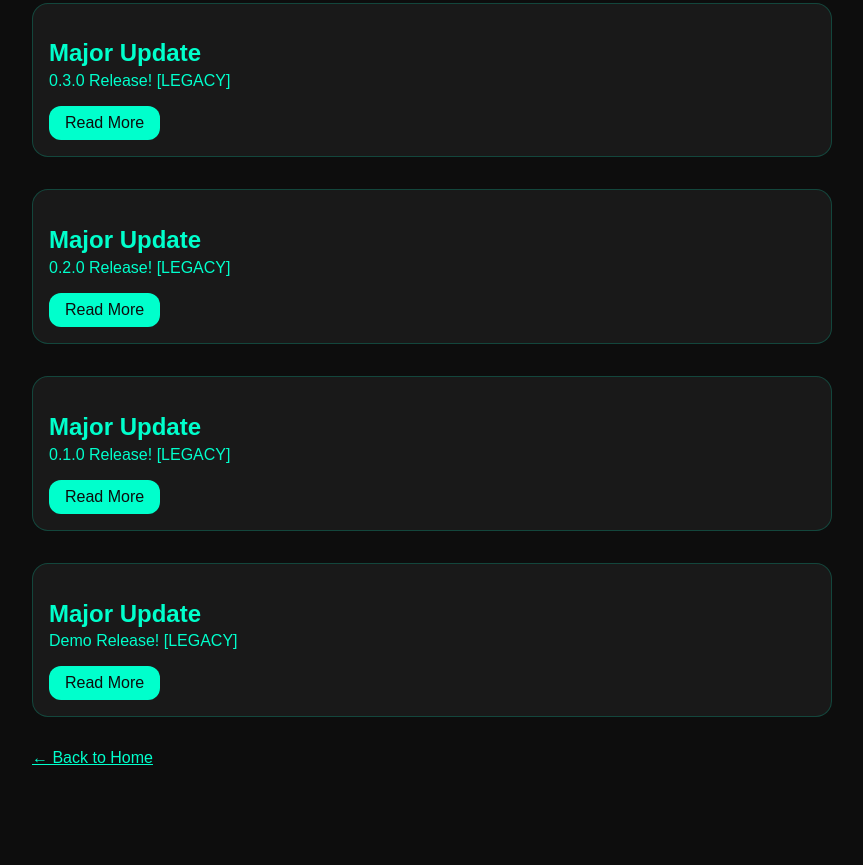
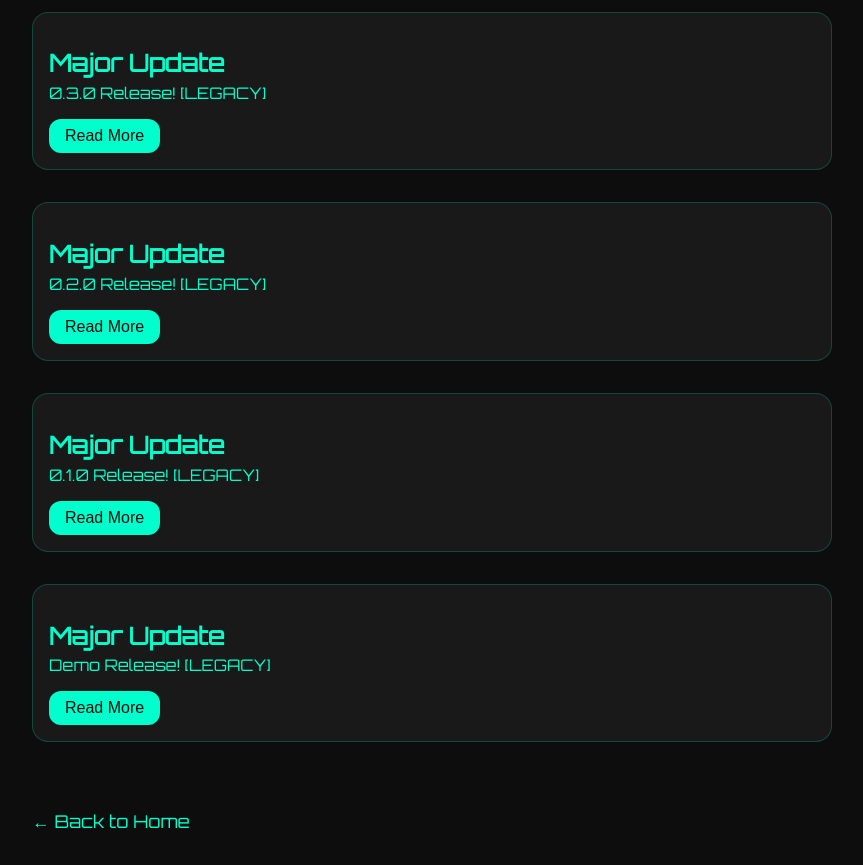
Before and after one commit to Aseronni/official-aseronnis-lab-site, a plain HTML site: page news.html in a window 1280 px wide. Shown: the part 308-1173 px from the top of the page, without its empty margins (208-1071 px from the left). Before the commit the page ends 1107 px from the top, so only its background shows below. Drawn offline with Linux system fonts and the light colour scheme.

Commit message:
Update news.html

```diff
--- a/news.html
+++ b/news.html
@@ -4,11 +4,12 @@
   <meta charset="UTF-8">
   <title>News | Aseronni's Lab</title>
   <link rel="icon" href="flavicon.ico">
+  <link href="https://fonts.googleapis.com/css2?family=Orbitron&display=swap" rel="stylesheet">
   <style>
     body {
       background: #0d0d0d;
       color: #00ffcc;
-      font-family: Arial, sans-serif;
+      font-family: 'Orbitron', sans-serif;
       padding: 2em;
       max-width: 800px;
       margin: auto;
@@ -61,6 +62,18 @@
       border-radius: 1em;
     }
 
+    a {
+      color: #00ffcc;
+      text-decoration: none;
+      font-size: 1.1em;
+      margin-top: 2em;
+      display: inline-block;
+      transition: color 0.3s ease;
+    }
+
+    a:hover {
+      color: #00cca5;
+    }
   </style>
   <script>
     // Function to toggle the visibility of content
@@ -134,6 +147,6 @@
     </div>
   </div>
 
-  <a href="index.html" style="color:#00ffcc;">← Back to Home</a>
+  <a href="index.html">← Back to Home</a>
 </body>
 </html>
```
